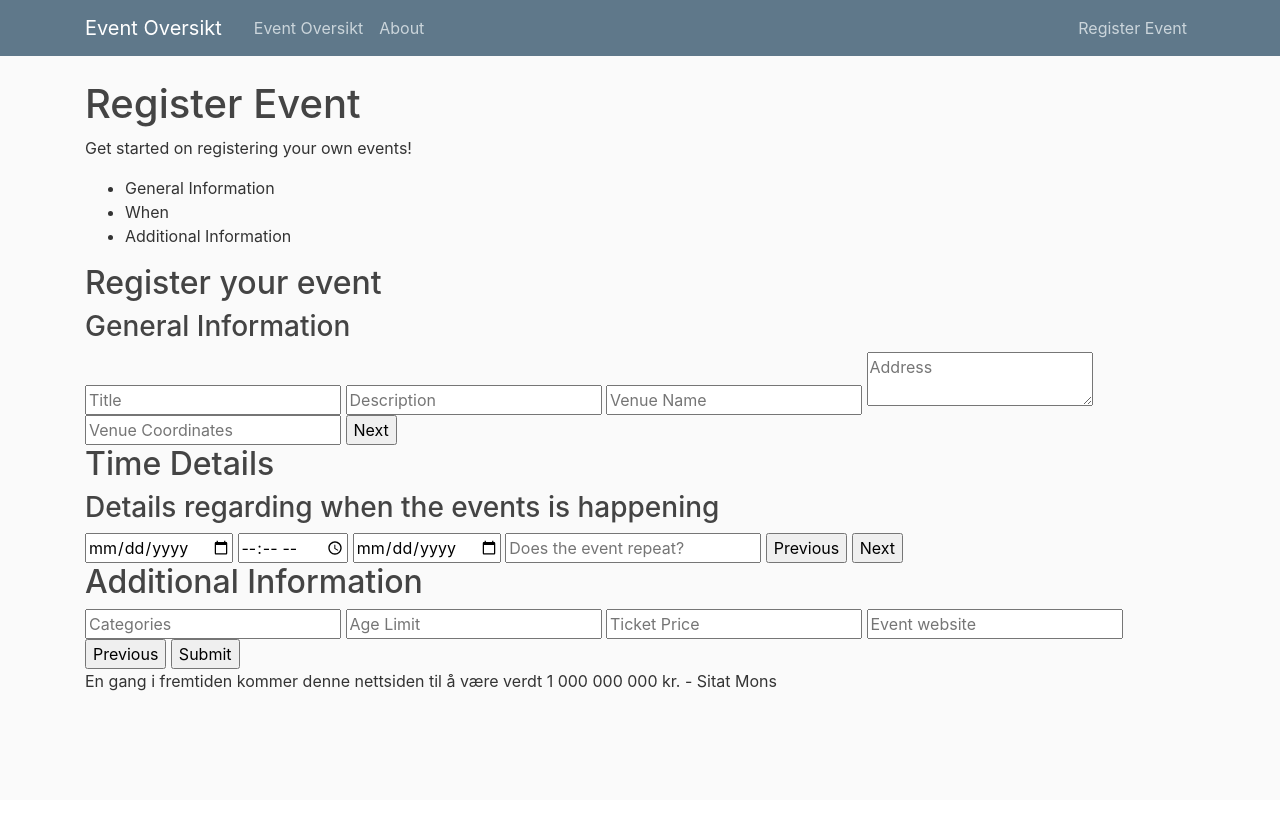
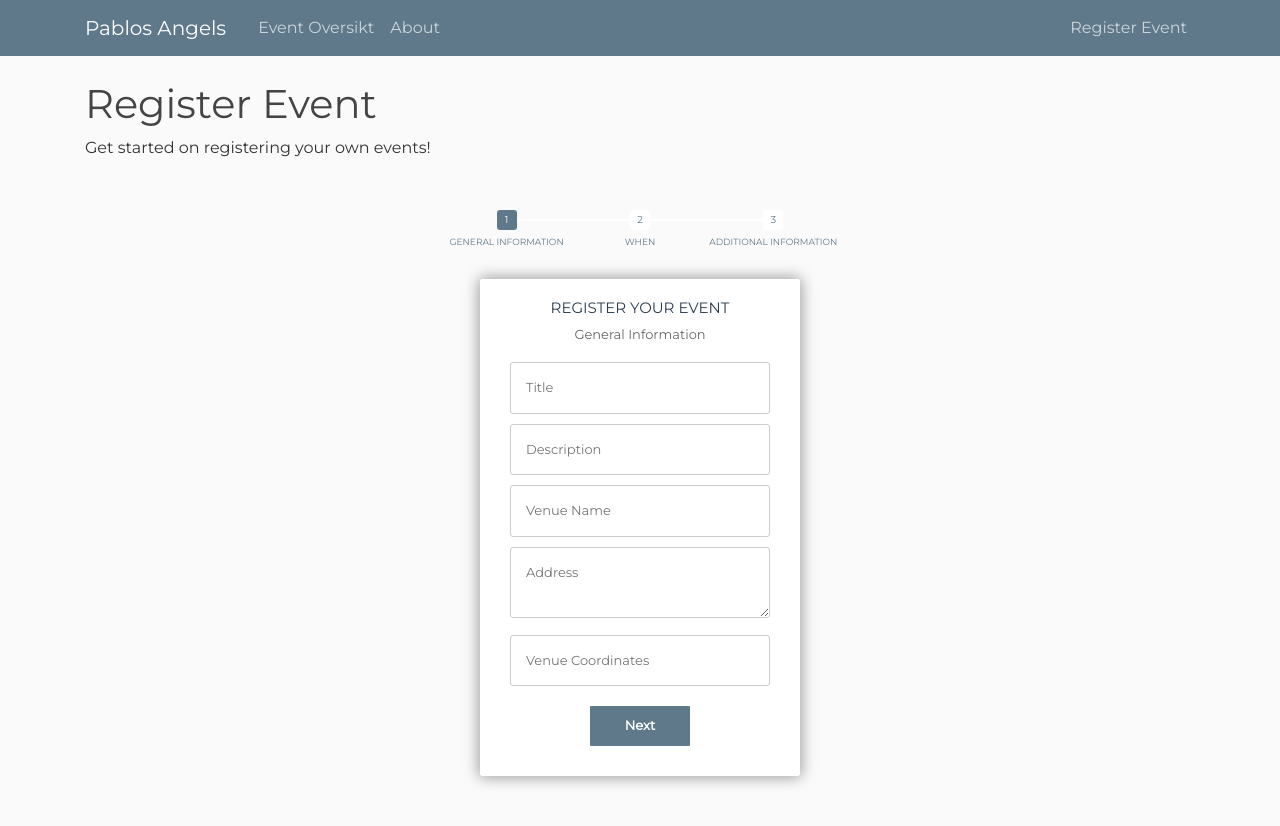
Before and after one commit to sigridledsaak/GIB2, a Flask app: page /register in a window 1280 px wide. Before the commit the page ends 691 px from the top, so only its background shows below. Run offline with Flask 2, Linux system fonts and the light colour scheme; some libraries are stand-ins or nearby versions.

Commit message:
Register events, good looking, sliders, missing submit-function

```diff
--- a/static/reg.css
+++ b/static/reg.css
@@ -3,15 +3,16 @@
 
 /*basic reset*/
 * {margin: 0; padding: 0;}
-
+/*
 html {
 	height: 100%;
 	/*Image only BG fallback*/
 
 	/*background = gradient + image pattern combo*/
-	background:
-		linear-gradient(rgba(196, 102, 0, 0.6), rgba(155, 89, 182, 0.6));
-}
+/*	background:
+/*		linear-gradient(rgba(196, 102, 0, 0.6), rgba(155, 89, 182, 0.6));
+/*}*/
+
 
 body {
 	font-family: montserrat, arial, verdana;
@@ -55,7 +56,7 @@ body {
 /*buttons*/
 #msform .action-button {
 	width: 100px;
-	background: #27AE60;
+	background: #5f788a;
 	font-weight: bold;
 	color: white;
 	border: 0 none;
@@ -89,7 +90,7 @@ body {
 }
 #progressbar li {
 	list-style-type: none;
-	color: white;
+	color: #5f788a;
 	text-transform: uppercase;
 	font-size: 9px;
 	width: 33.33%;
@@ -103,7 +104,7 @@ body {
 	line-height: 20px;
 	display: block;
 	font-size: 10px;
-	color: #333;
+	color: #5f788a;
 	background: white;
 	border-radius: 3px;
 	margin: 0 auto 5px auto;
@@ -126,6 +127,6 @@ body {
 /*marking active/completed steps green*/
 /*The number of the step and the connector before it = green*/
 #progressbar li.active:before,  #progressbar li.active:after{
-	background: #27AE60;
+	background: #5f788a;
 	color: white;
 }
--- a/static/reg.js
+++ b/static/reg.js
@@ -1,11 +1,13 @@
 //jQuery time
-alert("inkluderingen funker")
 var current_fs, next_fs, previous_fs; //fieldsets
 var left, opacity, scale; //fieldset properties which we will animate
 var animating; //flag to prevent quick multi-click glitches
 
-$(".next").click(function(){
-	if(animating) return false;
+
+$( document ).ready(function() {
+
+	$(".next").click(function () {
+		if (animating) return false;
 		animating = true;
 
 		current_fs = $(this).parent();
@@ -18,22 +20,22 @@ $(".next").click(function(){
 		next_fs.show();
 		//hide the current fieldset with style
 		current_fs.animate({opacity: 0}, {
-		step: function(now, mx) {
+			step: function (now, mx) {
 				//as the opacity of current_fs reduces to 0 - stored in "now"
 				//1. scale current_fs down to 80%
 				scale = 1 - (1 - now) * 0.2;
 				//2. bring next_fs from the right(50%)
-			left = (now * 50)+"%";
+				left = (now * 50) + "%";
 				//3. increase opacity of next_fs to 1 as it moves in
 				opacity = 1 - now;
 				current_fs.css({
-        'transform': 'scale('+scale+')',
+					'transform': 'scale(' + scale + ')',
 					'position': 'absolute'
 				});
 				next_fs.css({'left': left, 'opacity': opacity});
 			},
 			duration: 800,
-		complete: function(){
+			complete: function () {
 				current_fs.hide();
 				animating = false;
 			},
@@ -42,8 +44,8 @@ $(".next").click(function(){
 		});
 	});
 
-$(".previous").click(function(){
-	if(animating) return false;
+	$(".previous").click(function () {
+		if (animating) return false;
 		animating = true;
 
 		current_fs = $(this).parent();
@@ -56,19 +58,19 @@ $(".previous").click(function(){
 		previous_fs.show();
 		//hide the current fieldset with style
 		current_fs.animate({opacity: 0}, {
-		step: function(now, mx) {
+			step: function (now, mx) {
 				//as the opacity of current_fs reduces to 0 - stored in "now"
 				//1. scale previous_fs from 80% to 100%
 				scale = 0.8 + (1 - now) * 0.2;
 				//2. take current_fs to the right(50%) - from 0%
-			left = ((1-now) * 50)+"%";
+				left = ((1 - now) * 50) + "%";
 				//3. increase opacity of previous_fs to 1 as it moves in
 				opacity = 1 - now;
 				current_fs.css({'left': left});
-			previous_fs.css({'transform': 'scale('+scale+')', 'opacity': opacity});
+				previous_fs.css({'transform': 'scale(' + scale + ')', 'opacity': opacity});
 			},
 			duration: 800,
-		complete: function(){
+			complete: function () {
 				current_fs.hide();
 				animating = false;
 			},
@@ -77,6 +79,7 @@ $(".previous").click(function(){
 		});
 	});
 
-$(".submit").click(function(){
+	$(".submit").click(function () {
 		return false;
-})
+	});
+});
--- a/templates/layout.html
+++ b/templates/layout.html
@@ -13,9 +13,11 @@
     <link rel="stylesheet" href="https://stackpath.bootstrapcdn.com/bootstrap/4.1.3/css/bootstrap.min.css" integrity="sha384-MCw98/SFnGE8fJT3GXwEOngsV7Zt27NXFoaoApmYm81iuXoPkFOJwJ8ERdknLPMO" crossorigin="anonymous">
     <!-- main.css -->
     <link rel="stylesheet" type="text/css" href="{{ url_for('static', filename='main.css') }}">
+    <!-- jQuery script -->
+    <script src="https://code.jquery.com/jquery-3.3.1.slim.min.js" integrity="sha384-q8i/X+965DzO0rT7abK41JStQIAqVgRVzpbzo5smXKp4YfRvH+8abtTE1Pi6jizo" crossorigin="anonymous"></script>
     <!-- reg.css/js -->
-    <link rel="stylesheet" type="text/css" href="{{ url_for('static', filename='register.html') }}">
-    <script type="text/javascript" src="{{ url_for('static', filename='reg.js') }}"></script>
+    <link rel="stylesheet" type="text/css" href="{{ url_for('static', filename='reg.css') }}">
+    <!--<script type="text/javascript" src="{{ url_for('static', filename='reg.js') }}"></script>-->
     {% if title %}
         <title>Event Oversikt - {{ title }}</title>
     {% else %}
@@ -26,7 +28,7 @@
     <header class="site-header">
       <nav class="navbar navbar-expand-md navbar-dark bg-steel fixed-top">
         <div class="container">
-          <a class="navbar-brand mr-4" href="/">Event Oversikt</a>
+          <a class="navbar-brand mr-4" href="/">Pablos Angels</a>
           <button class="navbar-toggler" type="button" data-toggle="collapse" data-target="#navbarToggle" aria-controls="navbarToggle" aria-expanded="false" aria-label="Toggle navigation">
             <span class="navbar-toggler-icon"></span>
           </button>
@@ -48,7 +50,6 @@
     </main>
     <!-- Optional JavaScript -->
     <!-- jQuery first, then Popper.js, then Bootstrap JS -->
-    <script src="https://code.jquery.com/jquery-3.3.1.slim.min.js" integrity="sha384-q8i/X+965DzO0rT7abK41JStQIAqVgRVzpbzo5smXKp4YfRvH+8abtTE1Pi6jizo" crossorigin="anonymous"></script>
     <script src="https://cdnjs.cloudflare.com/ajax/libs/popper.js/1.14.3/umd/popper.min.js" integrity="sha384-ZMP7rVo3mIykV+2+9J3UJ46jBk0WLaUAdn689aCwoqbBJiSnjAK/l8WvCWPIPm49" crossorigin="anonymous"></script>
     <script src="https://stackpath.bootstrapcdn.com/bootstrap/4.1.3/js/bootstrap.min.js" integrity="sha384-ChfqqxuZUCnJSK3+MXmPNIyE6ZbWh2IMqE241rYiqJxyMiZ6OW/JmZQ5stwEULTy" crossorigin="anonymous"></script>
 </body>
--- a/templates/register.html
+++ b/templates/register.html
@@ -1,7 +1,9 @@
 <!-- https://codepen.io/atakan/pen/gqbIz -->
 {% extends "layout.html" %}
 {% block content %}
-    <script type="text/javascript" src ='static/reg.js'></script>
+    <script type="text/javascript" src="{{ url_for('static', filename='reg.js') }}"></script>
+    <script src="http://ajax.googleapis.com/ajax/libs/jquery/1.10.2/jquery.min.js"></script>
+    <script src="https://cdnjs.cloudflare.com/ajax/libs/jquery-easing/1.4.1/jquery.easing.min.js"></script>
     <h1>Register Event</h1>
     <p>Get started on registering your own events!</p>
       <!-- multistep form -->
@@ -43,5 +45,4 @@
         <input type="submit" name="submit" class="submit action-button" value="Submit" />
       </fieldset>
     </form>
-    <p>En gang i fremtiden kommer denne nettsiden til å være verdt 1 000 000 000 kr. - Sitat Mons</p>
 {% endblock content %}
```
Lines whose indentation alone changed are shown as unchanged.
